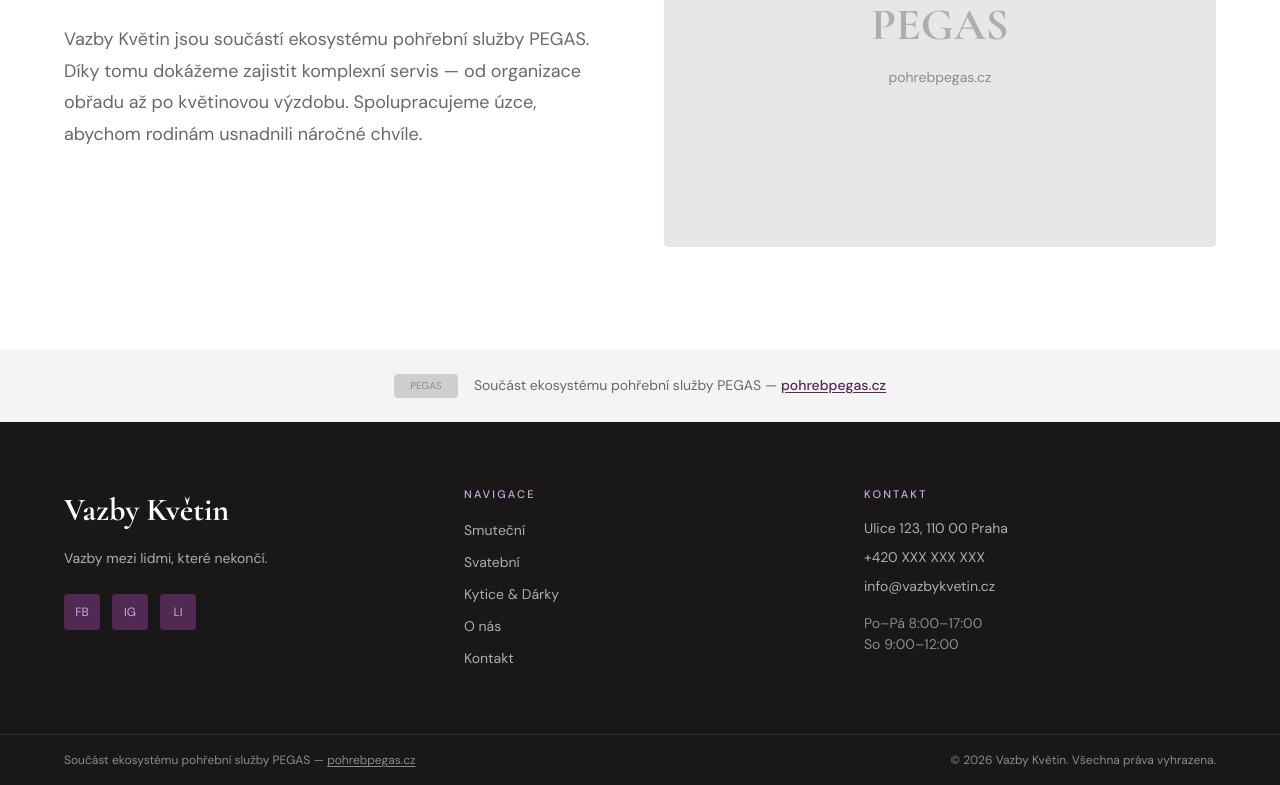
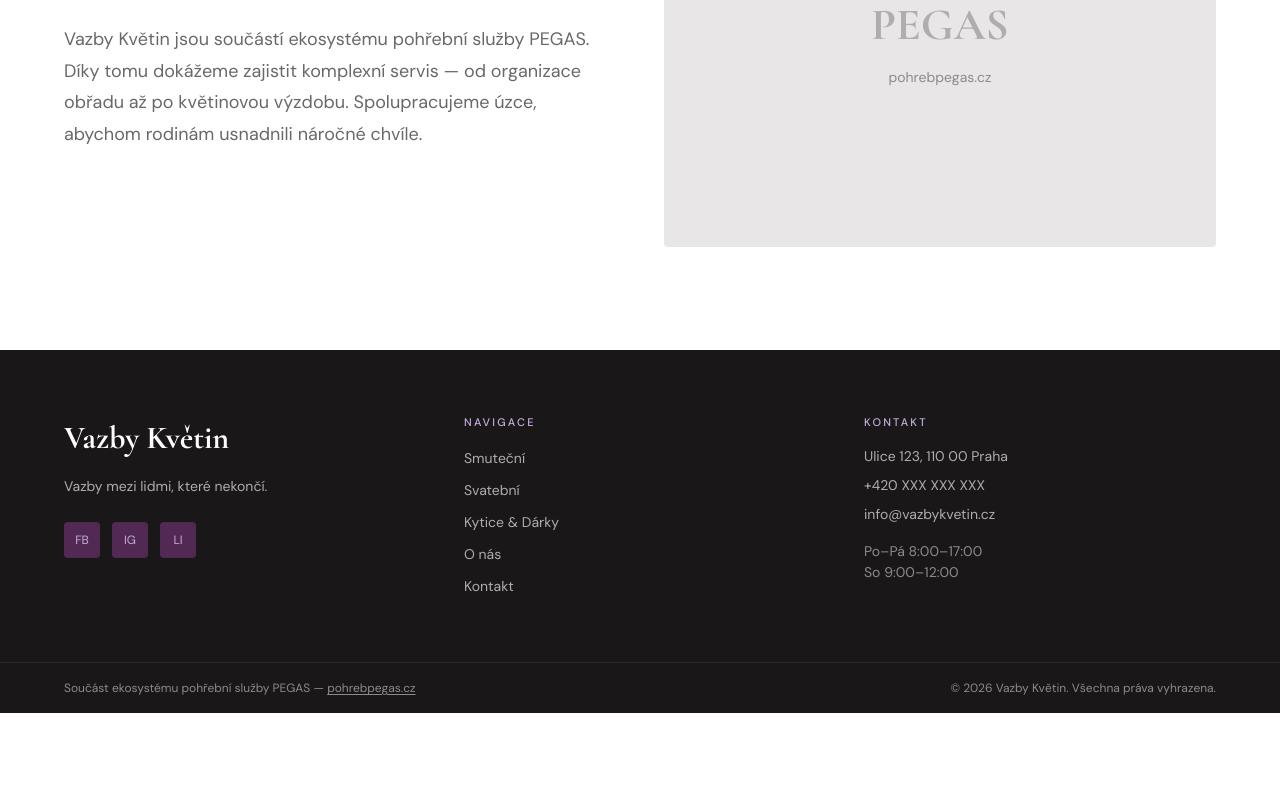
Before and after one commit to ondrejfolbr/vazbykvetin-web, a Next.js app: page /o-nas in a window 1280 px wide. Shown: the part 1835-2620 px from the top of the page. After the commit the page ends 2548 px from the top, so only its background shows below. Built offline with nearby package versions, Linux system fonts and the light colour scheme.

Commit message:
remove: TrustStrip (PEGAS banner) component from all pages
Co-Authored-By: Claude Opus 4.6 <noreply@anthropic.com>

```diff
--- a/src/app/o-nas/page.tsx
+++ b/src/app/o-nas/page.tsx
@@ -1,7 +1,6 @@
 import { NavBar } from "@/components/NavBar";
 import { Footer } from "@/components/Footer";
 import { SectionHeading } from "@/components/SectionHeading";
-import { TrustStrip } from "@/components/TrustStrip";
 
 export default function AboutPage() {
   return (
@@ -130,13 +129,6 @@ export default function AboutPage() {
         </div>
       </section>
 
-      <TrustStrip
-        logo="PEGAS"
-        text="Součást ekosystému pohřební služby PEGAS —"
-        linkText="pohrebpegas.cz"
-        linkHref="https://pohrebpegas.cz"
-      />
-
       <Footer />
     </>
   );
--- a/src/app/page.tsx
+++ b/src/app/page.tsx
@@ -4,7 +4,6 @@ import { CategoryCard } from "@/components/CategoryCard";
 import { SectionHeading } from "@/components/SectionHeading";
 import { ProductCard } from "@/components/ProductCard";
 import { Button } from "@/components/Button";
-import { TrustStrip } from "@/components/TrustStrip";
 import { Footer } from "@/components/Footer";
 
 const featuredProducts = [
@@ -110,14 +109,6 @@ export default function Home() {
         </div>
       </section>
 
-      {/* Sekce 5: Trust strip */}
-      <TrustStrip
-        logo="PEGAS"
-        text="Součást ekosystému pohřební služby PEGAS —"
-        linkText="pohrebpegas.cz"
-        linkHref="https://pohrebpegas.cz"
-      />
-
       {/* Sekce 6: Sezónní highlight */}
       <section className="relative overflow-hidden" style={{ minHeight: "50vh" }}>
         <img
--- a/src/components/TrustStrip.tsx
+++ /dev/null
@@ -1,37 +0,0 @@
-interface TrustStripProps {
-  logo?: string;
-  text: string;
-  linkText: string;
-  linkHref: string;
-}
-
-export function TrustStrip({
-  logo,
-  text,
-  linkText,
-  linkHref,
-}: TrustStripProps) {
-  return (
-    <section className="bg-neutral-100 py-6">
-      <div className="mx-auto max-w-[var(--width-max)] px-[var(--spacing-section-x)] flex items-center justify-center gap-4 text-center">
-        {/* Logo placeholder */}
-        {logo && (
-          <div className="h-6 w-16 bg-neutral-300 rounded-sm flex items-center justify-center text-[10px] text-neutral-500 font-body shrink-0">
-            {logo}
-          </div>
-        )}
-        <p className="font-body text-body-sm text-neutral-600">
-          {text}{" "}
-          <a
-            href={linkHref}
-            target="_blank"
-            rel="noopener noreferrer"
-            className="font-medium text-deep-plum underline underline-offset-2 hover:text-deep-plum-90 transition-colors duration-150"
-          >
-            {linkText}
-          </a>
-        </p>
-      </div>
-    </section>
-  );
-}
--- a/src/components/index.ts
+++ b/src/components/index.ts
@@ -6,7 +6,6 @@ export { Accordion } from "./Accordion";
 export { MegaMenu } from "./MegaMenu";
 export { NavBar } from "./NavBar";
 export { Hero } from "./Hero";
-export { TrustStrip } from "./TrustStrip";
 export { Footer } from "./Footer";
 export { FilterBar } from "./FilterBar";
 export { ProductGallery } from "./ProductGallery";
```
Also changed, not shown: .claude/launch.json (added).
